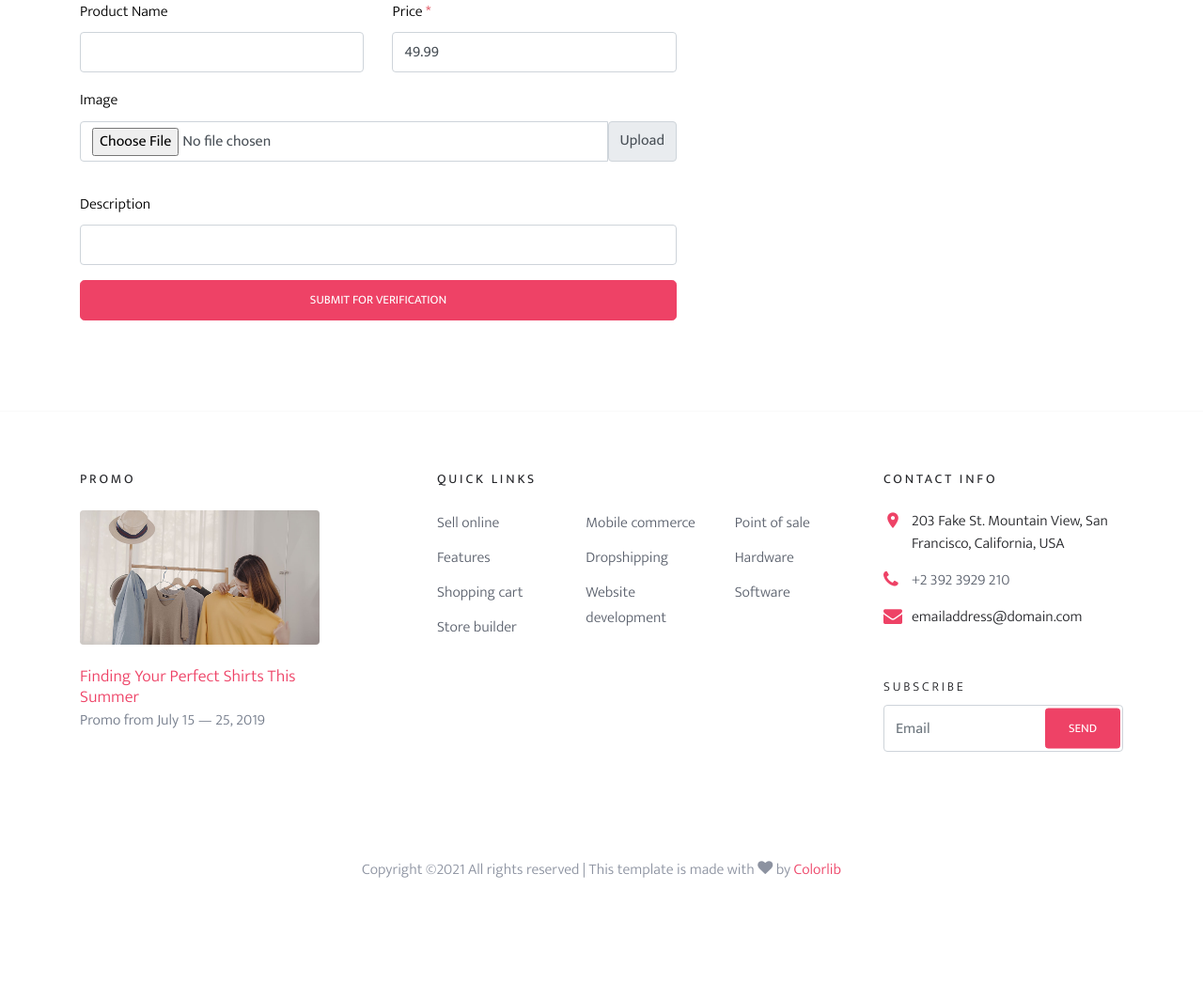
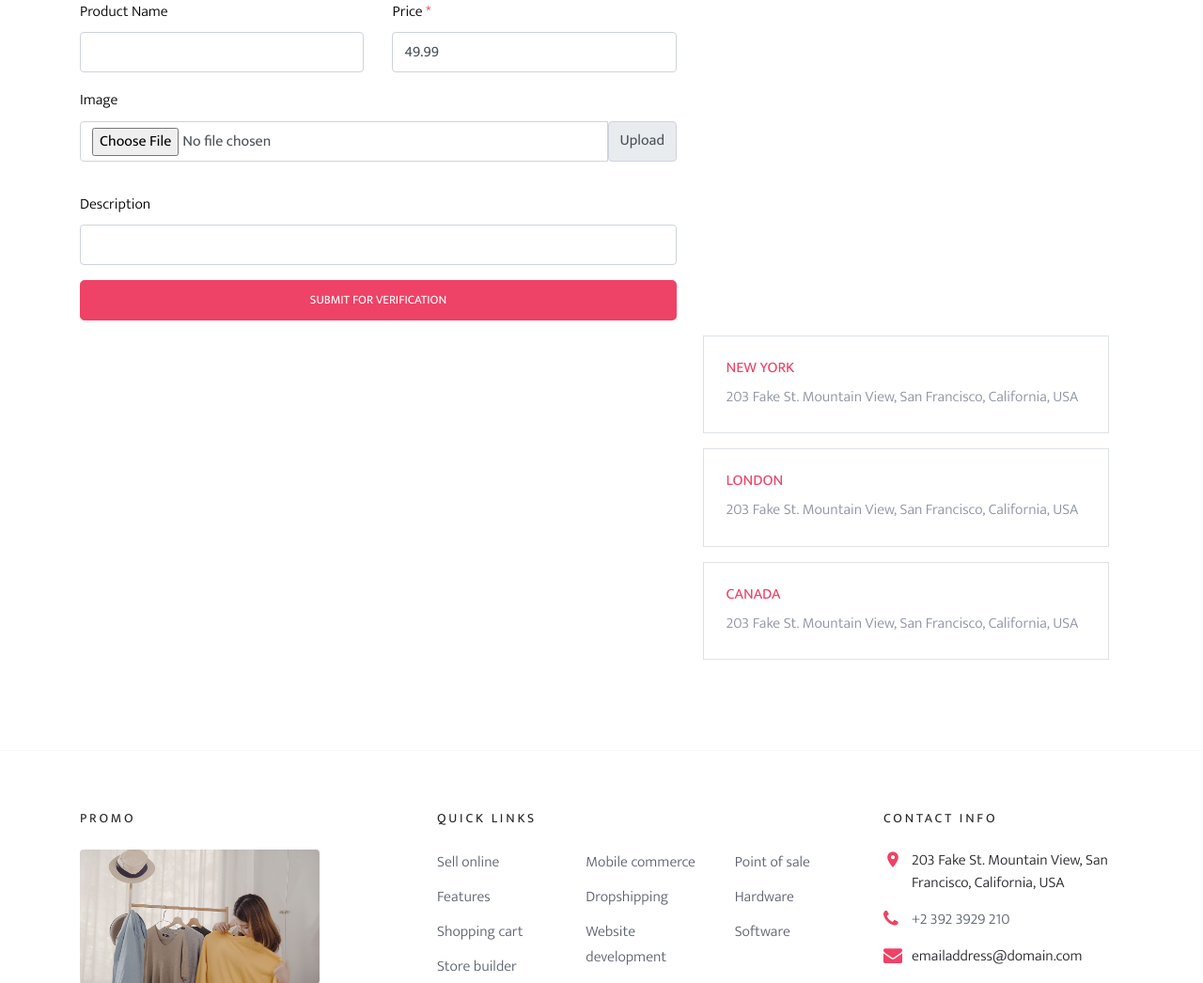
Before and after one commit to Saurabh636-Git/Django-E-Commerce-Website, a Django app: page /sell/ in a window 1280 px wide. Shown: the part 772-1818 px from the top of the page at 94% size. Before the commit the page ends 1706 px from the top, so only its background shows below. Run offline with Django 3.2, Linux system fonts and the light colour scheme; some libraries are stand-ins or nearby versions; some web fonts are replaced.

Commit message:
Modified sell page

```diff
--- a/Components/templates/Components/sell.html
+++ b/Components/templates/Components/sell.html
@@ -196,7 +196,7 @@
               </div>
             </form>
           </div>
-          {% comment %} <div class="col-md-5 ml-auto">
+          <div class="col-md-5 ml-auto">
             <div class="p-4 border mb-3">
               <span class="d-block text-primary h6 text-uppercase">New York</span>
               <p class="mb-0">203 Fake St. Mountain View, San Francisco, California, USA</p>
@@ -210,7 +210,7 @@
               <p class="mb-0">203 Fake St. Mountain View, San Francisco, California, USA</p>
             </div>
 
-          </div> {% endcomment %}
+          </div>
         </div>
       </div>
     </div>
```
